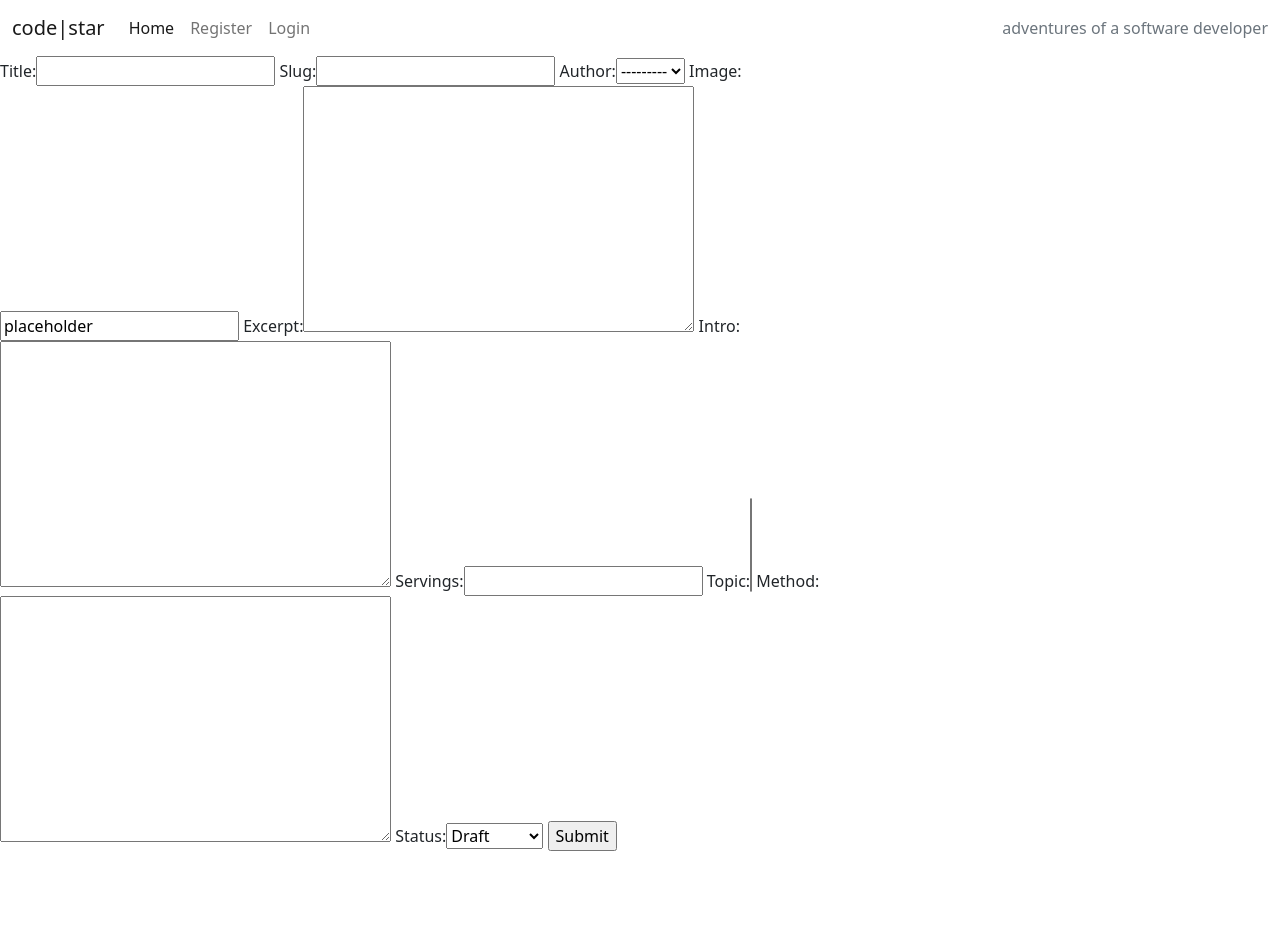
After one commit to Samuel-Dainton/portfolio-project-4, a Django app: page /create-recipe/ in a window 1280 px wide. The commit adds this page. Run offline with Django 3.2, Linux system fonts and the light colour scheme; data that the repository does not hold is empty.

Commit message:
Feat: 'Create recipe' page with form fields from the recipe model. Not fully functioning yet.

```diff
--- a/home/admin.py
+++ b/home/admin.py
@@ -20,4 +20,4 @@ class CommentAdmin(admin.ModelAdmin):
 
     list_display = ('user', 'body', 'post', 'created_on')
     list_filter = ('created_on',)
-    search_fields = ('name', 'email', 'body')
+    search_fields = ('email', 'body')
--- /dev/null
+++ b/home/forms.py
@@ -0,0 +1,10 @@
+from django.forms import ModelForm
+from .models import Recipe
+
+
+# The form users see to create new recipes.
+class RecipeForm(ModelForm):
+    class Meta:
+        model = Recipe
+        # Can also use ['title', 'servings', 'method' to exclude other fields]
+        fields = '__all__'
--- a/home/models.py
+++ b/home/models.py
@@ -58,4 +58,4 @@ class Comment(models.Model):
         ordering = ["created_on"]
 
     def __str__(self):
-        return f"Comment {self.body} by {self.name}"
+        return f"Comment {self.body} by {self.user}"
--- a/home/urls.py
+++ b/home/urls.py
@@ -4,5 +4,7 @@ from django.urls import path
 
 urlpatterns = [
     path("", views.RecipeList.as_view(), name='home'),
+
+    path('create-recipe/', views.CreateRecipe.as_view(), name="create-recipe"),
     path("<slug:slug>/", views.RecipeDetail.as_view(), name='recipe_detail'),
 ]
--- a/home/views.py
+++ b/home/views.py
@@ -1,6 +1,7 @@
 from django.shortcuts import render, get_object_or_404
 from django.views import generic, View
 from .models import Recipe
+from .forms import RecipeForm
 # Create your views here.
 
 class RecipeList(generic.ListView):
@@ -17,7 +18,7 @@ class RecipeDetail(View):
         comments = recipe.comments.order_by('created_on')
         # liked = False
         # if recipe.likes.filter(id=self.request.user.id).exists():
-        #     liked = True
+        #     liked = TrueS
 
         return render(
             request,
@@ -28,3 +29,10 @@ class RecipeDetail(View):
                 # "liked": liked
             }
         )
+
+class CreateRecipe(View):
+
+    def get(self, request, *args, **kwargs):
+        form = RecipeForm()
+        context = {'form': form}
+        return render(request, 'create_recipe.html', context)
--- /dev/null
+++ b/templates/create_recipe.html
@@ -0,0 +1,15 @@
+{% extends 'base.html' %} {% block content %}
+
+<div class="cont">
+    <div class="row">
+        <div class="col-8">
+            <form method="POST" action="">
+                {% csrf_token %}
+                {{form}}
+                <input type="submit" value="Submit">
+            </form>
+        </div>
+    </div>
+</div>
+
+{% endblock content %}
--- a/templates/index.html
+++ b/templates/index.html
@@ -1,6 +1,8 @@
 {% extends "base.html" %}
 
 {% block content %}
+
+<a href="{% url 'create-recipe' %}">Create Recipe</a>
 
 <div class="container-fluid">
     <div class="row">
--- a/templates/recipe_detail.html
+++ b/templates/recipe_detail.html
@@ -25,6 +25,8 @@
     {{ total_comments }}</strong>
 {% endwith %}
 
+<!-- Comments Section -->
+
 <h3>Comments:</h3>
 
 {% for comment in comments %}
```
